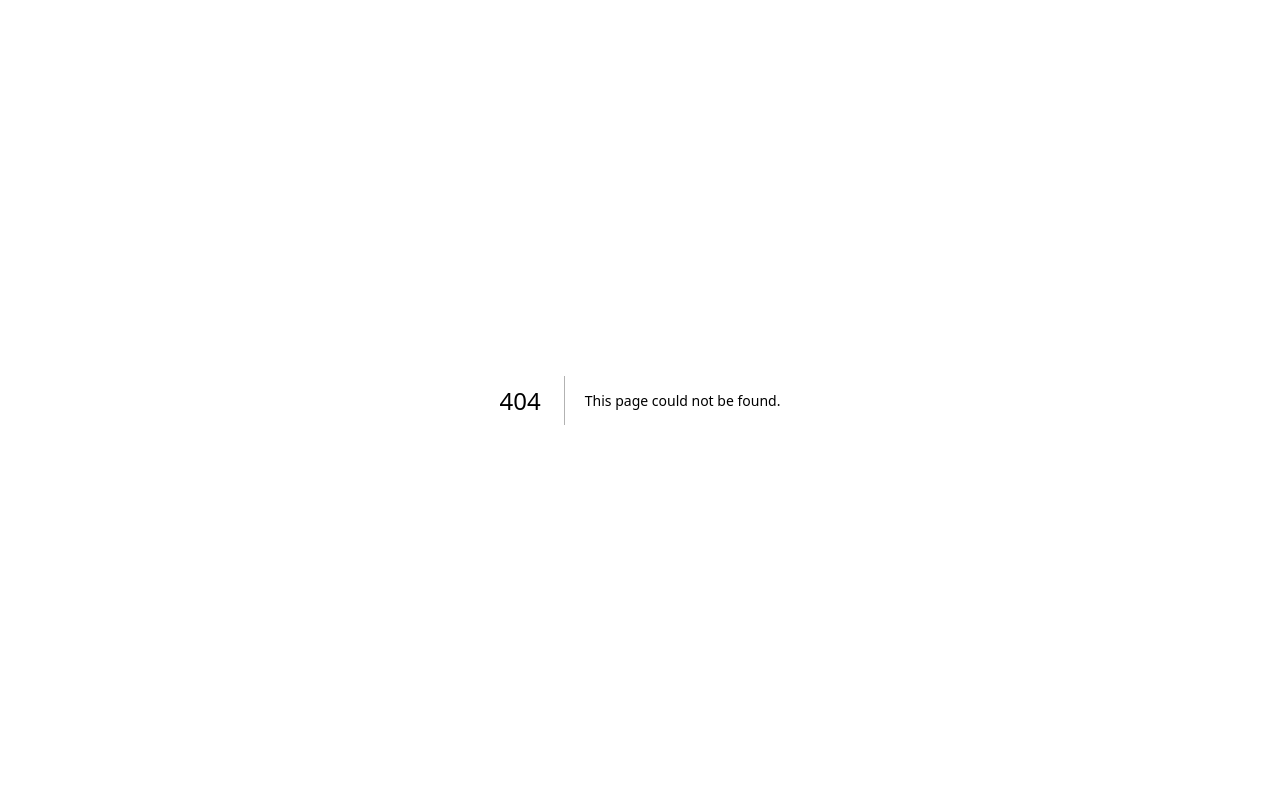
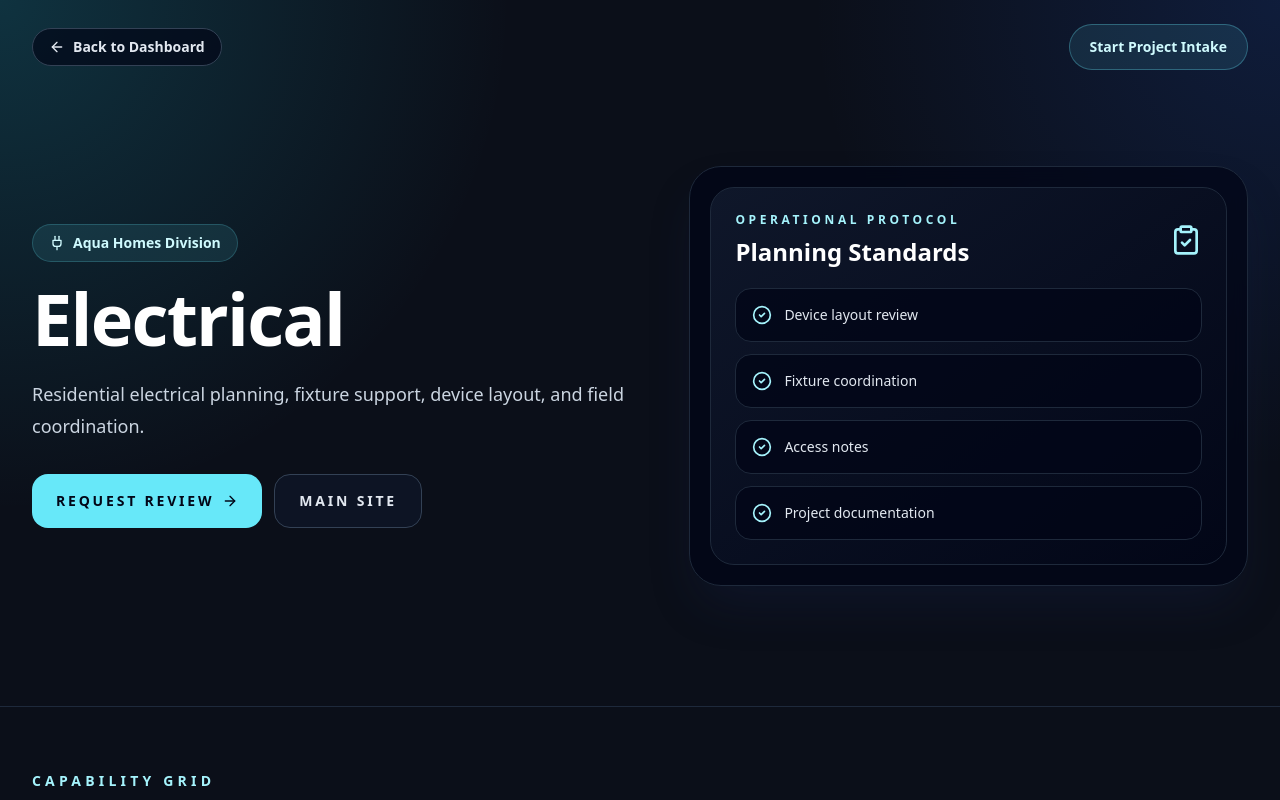
Before and after one commit to deyve55/pro-trades-hvac-demo, a Next.js app: page /electrical in a window 1280 px wide. Before the commit this address had no page. Shown: the top 800 px of the page. Built offline with nearby package versions, Linux system fonts and the light colour scheme.

Commit message:
Add electrical division route

```diff
--- /dev/null
+++ b/app/electrical/page.tsx
@@ -0,0 +1,14 @@
+import type { Metadata } from "next";
+import DivisionTemplate from "@/app/components/DivisionTemplate";
+import { ClipboardCheck, Lightbulb, Plug, Ruler } from "lucide-react";
+
+export const metadata: Metadata = {
+  title: "Aqua Homes Electrical | Aqua Homes & Design Group",
+  description: "Residential electrical planning, fixture support, device layout, and field coordination.",
+  alternates: { canonical: "/electrical" },
+  openGraph: { title: "Aqua Homes Electrical", description: "Residential electrical planning, fixture support, device layout, and field coordination.", images: ["/og-premium-showcase.jpg"] }
+};
+
+export default function Page() {
+  return <DivisionTemplate eyebrowIcon={Plug} title="Electrical" description="Residential electrical planning, fixture support, device layout, and field coordination." capabilities={[{ title: "Device Layout", text: "Outlet, switch, fixture, and equipment location planning for residential spaces.", Icon: Plug }, { title: "Lighting Support", text: "Lighting placement review, finish coordination, and fixture notes.", Icon: Lightbulb }, { title: "Field Coordination", text: "Trade-ready notes for routing, access, and project sequencing.", Icon: Ruler }, { title: "Scope Documentation", text: "Photo-ready project notes and review checkpoints before follow-up work.", Icon: ClipboardCheck }]} standards={["Device layout review", "Fixture coordination", "Access notes", "Project documentation"]} />;
+}
```
